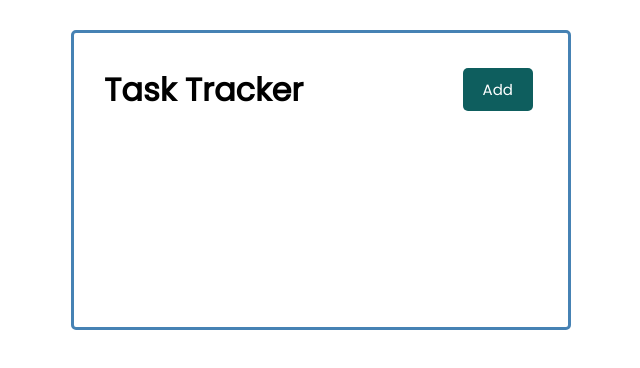
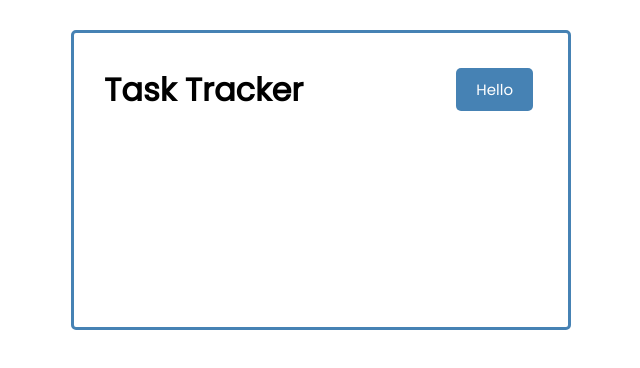
Before and after one commit to StringAna/react-task-tracker, a React (Create React App) app: page / in a window 1280 px wide. Shown: the top 368 px of the page, without its empty margins (319-959 px from the left). Built offline with nearby package versions, Linux system fonts and the light colour scheme.

Commit message:
Added default props in Button.js

```diff
--- a/src/components/Button.js
+++ b/src/components/Button.js
@@ -1,5 +1,19 @@
-const Button = () => {
-  return <button className="btn">Add</button>;
+import PropTypes from "prop-types";
+
+const Button = ({ color, text }) => {
+  return (
+    <button style={{ backgroundColor: color }} className="btn">
+      {text}
+    </button>
+  );
 };
 
+Button.defaultProps = {
+  color: "steelblue",
+};
+
+Button.propTypes = {
+  text: PropTypes.string,
+  color: PropTypes.string,
+};
 export default Button;
--- a/src/components/Header.js
+++ b/src/components/Header.js
@@ -6,7 +6,7 @@
   return (
     <header className="header">
       <h1>{title}</h1>
-      <Button />
+      <Button text="Hello" />
     </header>
   );
 };
```
